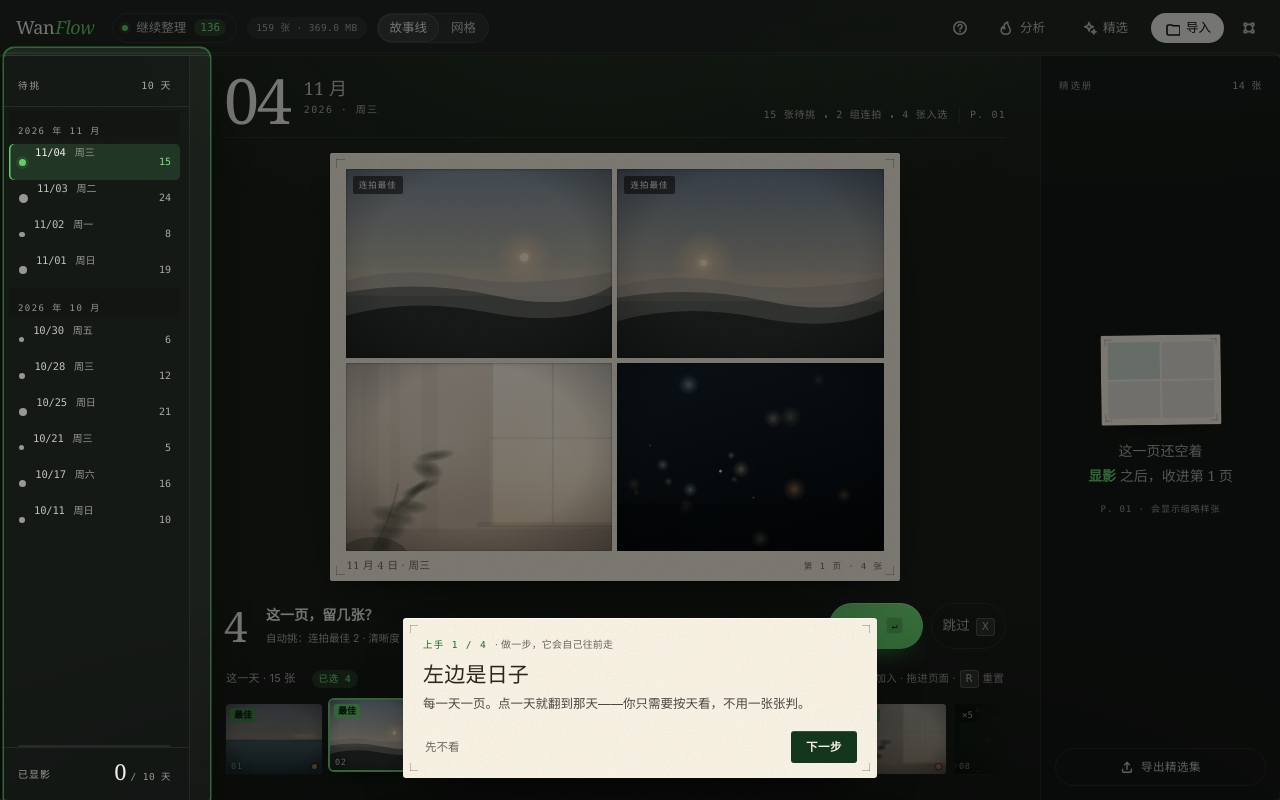
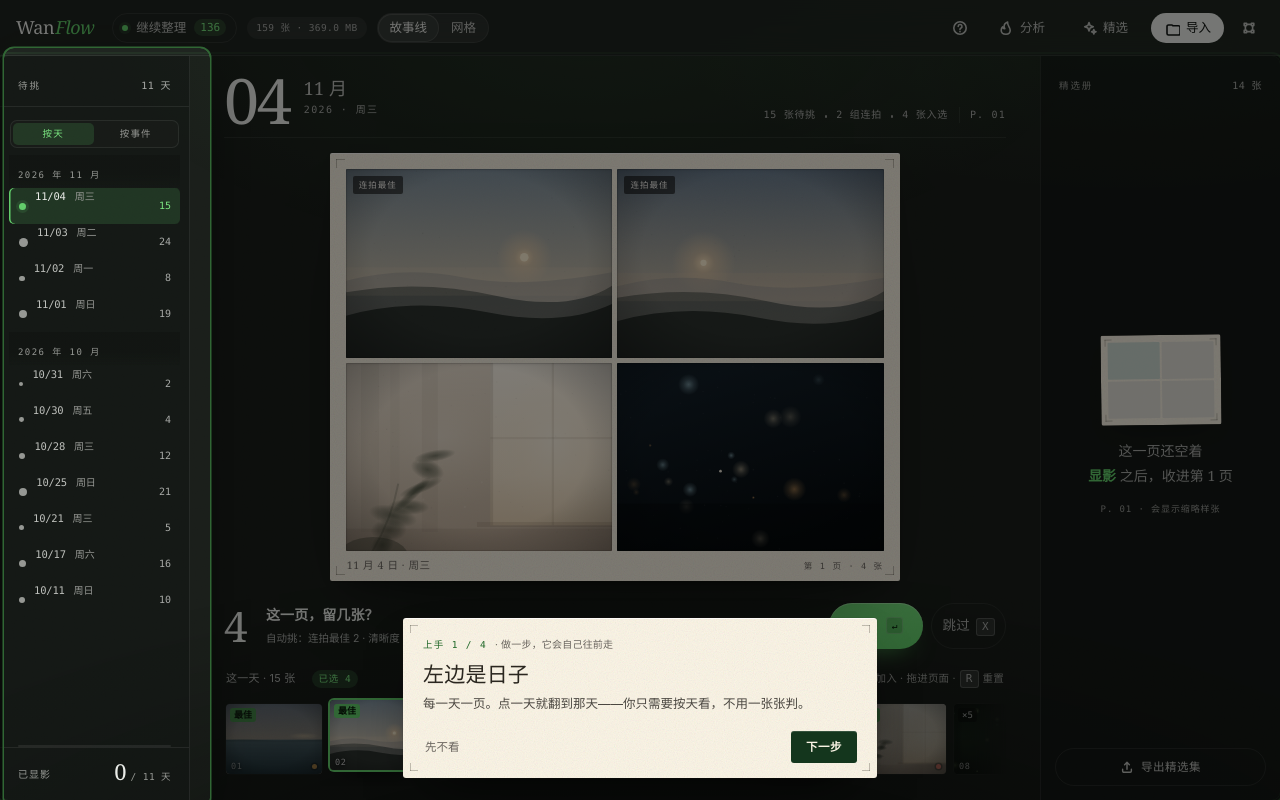
Before and after one commit to sevenaaaaaaaaa/wanflow, a Vue app: page / in a window 1280 px wide. Built offline with nearby package versions, Linux system fonts and the light colour scheme.

Commit message:
feat: 故事线支持按事件成页（按天/按事件切换，跨午夜合并）

```diff
--- a/src/components/Storyline.vue
+++ b/src/components/Storyline.vue
@@ -14,6 +14,8 @@ const emit = defineEmits<{
 interface Day {
   key: string;
   ts: number;
+  /** 这一页最后一张的时间；按天成页时是当天最后一张，按事件成页时是这一段最后一张 */
+  endTs: number;
   items: MediaItem[];
 }
 
@@ -57,48 +59,83 @@ const banned = ref<Record<string, number[]>>({});
 interface Page {
   key: string;
   ts: number;
+  endTs: number;
   count: number;
   thumbs: string[];
 }
 const kept = ref<MediaItem[]>([]);
-// 只把「这一轮显影过的日子」收进精选册；保留名单本身从 kept 推导，撤销/重做才会同步
-const DAYS_KEY = "wanflow-developed-days";
-// 记「这一天显影了哪几张」。撤销后这几张不再是 keep，就当这页没显影过；重做后自动回来。
-const developedDays = ref<Record<string, number[]>>({});
+// 精选册记「显影时的那一页」，而不是记日期：keys 只是索引，
+// 日期与跨度随记录走，按天 / 按事件两种成页方式才能并存同一本册子。
+const PAGES_KEY = "wanflow-developed-pages";
+const LEGACY_DAYS_KEY = "wanflow-developed-days";
+interface DevelopedPage { ids: number[]; ts: number; endTs: number; mode: "day" | "event" }
+const developedPages = ref<Record<string, DevelopedPage>>({});
+function keyToTs(key: string) {
+  const m = /^(\d{4})-(\d{2})-(\d{2})$/.exec(key);
+  if (!m) return 0;
+  return new Date(Number(m[1]), Number(m[2]) - 1, Number(m[3])).getTime() / 1000;
+}
 try {
-  const raw = localStorage.getItem(DAYS_KEY);
+  const raw = localStorage.getItem(PAGES_KEY);
   if (raw) {
-    const parsed = JSON.parse(raw);
-    if (Array.isArray(parsed)) {
-      const migrated: Record<string, number[]> = {};
-      for (const key of parsed) migrated[String(key)] = [];
-      developedDays.value = migrated;
-    } else if (parsed && typeof parsed === "object") {
-      developedDays.value = parsed as Record<string, number[]>;
+    developedPages.value = JSON.parse(raw) as Record<string, DevelopedPage>;
+  } else {
+    // 旧格式：Record<dayKey, keptIds> 或 string[]；迁移成带日期跨度的记录
+    const legacy = localStorage.getItem(LEGACY_DAYS_KEY);
+    if (legacy) {
+      const parsed = JSON.parse(legacy);
+      const out: Record<string, DevelopedPage> = {};
+      if (Array.isArray(parsed)) {
+        for (const key of parsed) {
+          const ts = keyToTs(String(key));
+          out[String(key)] = { ids: [], ts, endTs: ts, mode: "day" };
+        }
+      } else if (parsed && typeof parsed === "object") {
+        for (const [key, ids] of Object.entries(parsed)) {
+          const ts = keyToTs(key);
+          out[key] = { ids: (ids as number[]) ?? [], ts, endTs: ts, mode: "day" };
+        }
+      }
+      developedPages.value = out;
     }
   }
 } catch { /* 本地存储不可用就不记忆 */ }
-function rememberDay(key: string, ids: number[]) {
-  developedDays.value = { ...developedDays.value, [key]: ids };
-  try { localStorage.setItem(DAYS_KEY, JSON.stringify(developedDays.value)); } catch { /* 忽略 */ }
+function rememberPage(page: Day, ids: number[]) {
+  const rec: DevelopedPage = { ids, ts: page.ts, endTs: page.endTs, mode: groupMode.value };
+  // 同一批照片只该在册子里出现一次：新页完整覆盖了旧页时，把旧页换掉
+  const sig = new Set(ids);
+  const next: Record<string, DevelopedPage> = {};
+  for (const [key, prev] of Object.entries(developedPages.value)) {
+    if (key === page.key) continue;
+    if (ids.length && prev.ids.length && prev.ids.every((id) => sig.has(id))) continue;
+    next[key] = prev;
+  }
+  next[page.key] = rec;
+  developedPages.value = next;
+  try { localStorage.setItem(PAGES_KEY, JSON.stringify(next)); } catch { /* 忽略 */ }
 }
 const developed = computed<Page[]>(() => {
-  const show = developedDays.value;
-  const map = new Map<string, MediaItem[]>();
-  for (const m of kept.value) {
-    const key = dayKey(m.effTime);
-    const list = map.get(key);
-    if (list) list.push(m);
-    else map.set(key, [m]);
-  }
+  const keptById = new Map(kept.value.map((m) => [m.id, m]));
   const out: Page[] = [];
-  for (const [key, list] of map) {
-    const ids = show[key];
-    if (!ids) continue;
-    // 有记录就要求当初显影的那几张现在仍是 keep；撤销后自然隐藏
-    if (ids.length && !ids.every((id) => list.some((m) => m.id === id))) continue;
+  for (const [key, rec] of Object.entries(developedPages.value)) {
+    let list: MediaItem[];
+    if (rec.ids.length) {
+      // 当初显影的那几张现在必须仍是 keep；撤销后自然隐藏，重做后自动回来
+      list = rec.ids.map((id) => keptById.get(id)).filter((m): m is MediaItem => !!m);
+      if (list.length !== rec.ids.length) continue;
+    } else {
+      // 更早的记录没存 ids：退回按天取这本册子里的 keep
+      list = kept.value.filter((m) => dayKey(m.effTime) === key);
+      if (!list.length) continue;
+    }
     list.sort((a, b) => a.effTime - b.effTime);
-    out.push({ key, ts: list[0].effTime, count: list.length, thumbs: list.slice(0, 4).map((m) => thumbUrl(m)) });
+    out.push({
+      key,
+      ts: rec.ts || list[0].effTime,
+      endTs: rec.endTs || list[list.length - 1].effTime,
+      count: list.length,
+      thumbs: list.slice(0, 4).map((m) => thumbUrl(m)),
+    });
   }
   out.sort((a, b) => b.ts - a.ts);
   return out;
@@ -118,22 +155,46 @@ function monthLabel(ts: number) {
   return p.y + " 年 " + p.m + " 月";
 }
 
-const days = computed<Day[]>(() => {
+// 成页方式：day = 日历天；event = 一次连续拍摄（间隔 > 6 小时就断，跨午夜接着拍算同一段）
+const GROUP_MODE_KEY = "wanflow-group-mode";
+const groupMode = ref<"day" | "event">("day");
+try { if (localStorage.getItem(GROUP_MODE_KEY) === "event") groupMode.value = "event"; } catch { /* 忽略 */ }
+const EVENT_GAP_SEC = 6 * 3600;
+
+function groupByDay(list: MediaItem[]): Day[] {
   const map = new Map<string, MediaItem[]>();
-  for (const m of items.value) {
+  for (const m of list) {
     const key = dayKey(m.effTime);
-    const list = map.get(key);
-    if (list) list.push(m);
+    const group = map.get(key);
+    if (group) group.push(m);
     else map.set(key, [m]);
   }
   const out: Day[] = [];
-  for (const [key, list] of map) {
-    list.sort((a, b) => a.effTime - b.effTime);
-    out.push({ key, ts: list[0].effTime, items: list });
+  for (const [key, group] of map) {
+    group.sort((a, b) => a.effTime - b.effTime);
+    out.push({ key, ts: group[0].effTime, endTs: group[group.length - 1].effTime, items: group });
   }
   out.sort((a, b) => b.ts - a.ts);
   return out;
-});
+}
+function groupByEvent(list: MediaItem[]): Day[] {
+  const sorted = [...list].sort((a, b) => a.effTime - b.effTime);
+  const out: Day[] = [];
+  let run: MediaItem[] = [];
+  const flush = () => {
+    if (!run.length) return;
+    out.push({ key: "evt-" + run[0].id, ts: run[0].effTime, endTs: run[run.length - 1].effTime, items: run });
+    run = [];
+  };
+  for (const m of sorted) {
+    if (run.length && m.effTime - run[run.length - 1].effTime > EVENT_GAP_SEC) flush();
+    run.push(m);
+  }
+  flush();
+  out.sort((a, b) => b.ts - a.ts);
+  return out;
+}
+const days = computed<Day[]>(() => (groupMode.value === "day" ? groupByDay(items.value) : groupByEvent(items.value)));
 
 const months = computed(() => {
   const out: { label: string; days: Day[] }[] = [];
@@ -148,6 +209,54 @@ const months = computed(() => {
 
 const active = computed<Day | null>(() => days.value[activeIdx.value] ?? null);
 const activeParts = computed(() => (active.value ? parts(active.value.ts) : null));
+
+const isEvent = computed(() => groupMode.value === "event");
+const groupUnit = computed(() => (isEvent.value ? "个事件" : "天"));
+const groupShort = computed(() => (isEvent.value ? "段" : "天"));
+const groupNoun = computed(() => (isEvent.value ? "这一段" : "这一天"));
+
+function timeOf(ts: number) {
+  const d = new Date(ts * 1000);
+  return pad2(d.getHours()) + ":" + pad2(d.getMinutes());
+}
+function sameCalDay(a: number, b: number) {
+  const x = new Date(a * 1000);
+  const y = new Date(b * 1000);
+  return x.getFullYear() === y.getFullYear() && x.getMonth() === y.getMonth() && x.getDate() === y.getDate();
+}
+function daySpan(a: number, b: number) {
+  const x = new Date(a * 1000);
+  const y = new Date(b * 1000);
+  const d1 = new Date(x.getFullYear(), x.getMonth(), x.getDate()).getTime();
+  const d2 = new Date(y.getFullYear(), y.getMonth(), y.getDate()).getTime();
+  return Math.max(1, Math.round((d2 - d1) / 86400000) + 1);
+}
+// 事件页的副标题：同一天给时间弧，跨天给「M/D HH:MM → M/D HH:MM · N 天」
+const spanLine = computed(() => {
+  const a = active.value;
+  if (!a || !isEvent.value) return "";
+  if (sameCalDay(a.ts, a.endTs)) return timeOf(a.ts) + " – " + timeOf(a.endTs);
+  const s = parts(a.ts);
+  const e = parts(a.endTs);
+  return s.m + "/" + pad2(s.d) + " " + timeOf(a.ts) + " → " + e.m + "/" + pad2(e.d) + " " + timeOf(a.endTs) + " · " + daySpan(a.ts, a.endTs) + " 天";
+});
+function pageLabel(p: Page) {
+  const a = parts(p.ts);
+  const b = parts(p.endTs);
+  if (a.y === b.y && a.m === b.m && a.d === b.d) return a.m + " 月 " + a.d + " 日";
+  return a.m + "/" + pad2(a.d) + " – " + b.m + "/" + pad2(b.d);
+}
+function setGroupMode(mode: "day" | "event") {
+  if (mode === groupMode.value) return;
+  const anchor = active.value?.ts ?? 0;
+  groupMode.value = mode;
+  try { localStorage.setItem(GROUP_MODE_KEY, mode); } catch { /* 忽略 */ }
+  const list = days.value;
+  let i = list.findIndex((p) => anchor >= p.ts && anchor <= p.endTs);
+  if (i < 0) i = Math.min(activeIdx.value, list.length - 1);
+  activeIdx.value = Math.max(0, i);
+  if (mode === "event") emit("toast", "按拍摄间隔成页：超过 6 小时的间隔会断开，跨午夜连续拍会留在同一页");
+}
 
 function defaultBudget(n: number) {
   return Math.min(MAX_BUDGET, Math.max(1, Math.round(Math.sqrt(n))));
@@ -213,8 +322,12 @@ const burstGroups = computed(() => {
   return set.size;
 });
 const dateLine = computed(() => {
+  const a = active.value;
   const p = activeParts.value;
-  return p ? p.m + " 月 " + p.d + " 日 · " + p.w : "";
+  if (!a || !p) return "";
+  if (sameCalDay(a.ts, a.endTs)) return p.m + " 月 " + p.d + " 日 · " + p.w;
+  const e = parts(a.endTs);
+  return p.m + "/" + pad2(p.d) + " – " + e.m + "/" + pad2(e.d) + " · " + daySpan(a.ts, a.endTs) + " 天";
 });
 const folio = computed(() => developed.value.length + 1);
 
@@ -364,7 +477,7 @@ function go(delta: number) {
   const next = activeIdx.value + delta;
   if (next < 0) return;
   if (next > days.value.length - 1) {
-    emit("toast", "已经是最后一天了");
+    emit("toast", "已经是最后一页了");
     return;
   }
   activeIdx.value = next;
@@ -381,7 +494,7 @@ function jump(key: string) {
   if (same && tourOpen.value && tourStep.value === 0) nextTick(advanceTour);
 }
 function skipDay() {
-  if (activeIdx.value >= days.value.length - 1) emit("toast", "这是最后一天，显影后这一轮就收尾了");
+  if (activeIdx.value >= days.value.length - 1) emit("toast", "这是最后一页，显影后这一轮就收尾了");
   else activeIdx.value++;
 }
 const wait = (ms: number) => new Promise<void>((r) => window.setTimeout(r, ms));
@@ -493,7 +606,7 @@ async function develop() {
   flashing.value = true;
   try {
     await Promise.all([api.developPage(keepIds, restIds), wait(140)]);
-    rememberDay(day.key, keepIds);
+    rememberPage(day, keepIds);
     // 页面淡出后重读待挑 + 已保留（精选册由 kept 推导，撤销后自动回退）
     leaving.value = true;
     await wait(240);
@@ -592,7 +705,16 @@ defineExpose({ startTour });
       <aside class="timeline">
         <div class="tl-head">
           <span class="tl-kicker">待挑</span>
-          <span class="tl-count">{{ days.length }} 天</span>
+          <span class="tl-count">{{ days.length }} {{ groupUnit }}</span>
+        </div>
+        <div class="group-switch" role="group" aria-label="成页方式">
+          <button :class="{ on: groupMode === 'day' }" :aria-pressed="groupMode === 'day'" @click="setGroupMode('day')">按天</button>
+          <button
+            :class="{ on: groupMode === 'event' }"
+            :aria-pressed="groupMode === 'event'"
+            title="按拍摄间隔成页：超过 6 小时算新的一段，跨午夜连续拍摄留在同一段"
+            @click="setGroupMode('event')"
+          >按事件</button>
         </div>
         <div class="tl-scroll">
           <template v-for="mo in months" :key="mo.label">
@@ -606,7 +728,7 @@ defineExpose({ startTour });
             >
               <span class="tl-dot" :style="{ '--w': Math.min(1, d.items.length / 34) }"></span>
               <span class="tl-date">{{ parts(d.ts).m }}/{{ pad2(parts(d.ts).d) }}</span>
-              <span class="tl-week">{{ parts(d.ts).w }}</span>
+              <span class="tl-week">{{ isEvent ? timeOf(d.ts) : parts(d.ts).w }}</span>
               <span class="tl-n">{{ d.items.length }}</span>
             </button>
           </template>
@@ -616,13 +738,17 @@ defineExpose({ startTour });
         </div>
         <div class="tl-foot">
           <span class="tl-foot-k">已显影</span>
-          <span class="tl-foot-n"><b>{{ developed.length }}</b><i>/ {{ doneDays }} 天</i></span>
+          <span class="tl-foot-n"><b>{{ developed.length }}</b><i>/ {{ doneDays }} {{ groupShort }}</i></span>
         </div>
       </aside>
 
       <main class="stage">
         <!-- 窄屏换天：时间轴收成一条可横滑的「日签」，功能不消失 -->
-        <nav class="day-rail" aria-label="按天翻页">
+        <nav class="day-rail" aria-label="按页翻页">
+          <div class="rail-switch" role="group" aria-label="成页方式">
+            <button :class="{ on: groupMode === 'day' }" :aria-pressed="groupMode === 'day'" @click="setGroupMode('day')">按天</button>
+            <button :class="{ on: groupMode === 'event' }" :aria-pressed="groupMode === 'event'" @click="setGroupMode('event')">按事件</button>
+          </div>
           <button
             v-for="d in days"
             :key="d.key"
@@ -631,7 +757,7 @@ defineExpose({ startTour });
             @click="jump(d.key)"
           >
             <b>{{ parts(d.ts).m }}/{{ pad2(parts(d.ts).d) }}</b>
-            <span>{{ parts(d.ts).w }} · {{ d.items.length }}</span>
+            <span>{{ isEvent ? timeOf(d.ts) : parts(d.ts).w }} · {{ d.items.length }}</span>
           </button>
         </nav>
 
@@ -642,6 +768,7 @@ defineExpose({ startTour });
               <span class="day-sub">
                 <b class="day-month">{{ activeParts.m }} 月</b>
                 <span class="day-week">{{ activeParts.y }} · {{ activeParts.w }}</span>
+                <span v-if="isEvent" class="day-span">{{ spanLine }}</span>
               </span>
             </div>
             <div class="day-meta">
@@ -728,7 +855,7 @@ defineExpose({ startTour });
 
           <div class="strip-wrap">
             <div class="strip-head">
-              <span class="strip-title">这一天 · {{ active.items.length }} 张 <b class="strip-picked">已选 {{ chosen.length }}</b></span>
+              <span class="strip-title">{{ groupNoun }} · {{ active.items.length }} 张 <b class="strip-picked">已选 {{ chosen.length }}</b></span>
               <span class="strip-hint"><kbd>←</kbd><kbd>→</kbd> 张数 · 点照片加入 · 拖进页面 · <kbd>R</kbd> 重置</span>
             </div>
             <div class="strip" ref="stripEl" @wheel.prevent="onWheel">
@@ -779,7 +906,7 @@ defineExpose({ startTour });
               <img v-for="(t, j) in p.thumbs" :key="j" :src="t" alt="" draggable="false" />
             </div>
             <div class="mini-foot">
-              <span>{{ parts(p.ts).m }} 月 {{ parts(p.ts).d }} 日</span>
+              <span>{{ pageLabel(p) }}</span>
               <b>{{ p.count }} 张</b>
             </div>
           </div>
@@ -877,6 +1004,29 @@ defineExpose({ startTour });
   font-weight: 500;
 }
 .tl-count { font-family: var(--font-mono); font-size: 10px; color: var(--text-3); font-variant-numeric: tabular-nums; letter-spacing: .04em; }
+.group-switch {
+  display: flex;
+  gap: 2px;
+  margin: 9px 10px 7px;
+  padding: 2px;
+  border: 1px solid var(--border-1);
+  border-radius: 7px;
+  background: color-mix(in oklab, var(--bg-1) 55%, transparent);
+}
+.group-switch button {
+  flex: 1;
+  height: 22px;
+  border: none;
+  border-radius: 5px;
+  background: transparent;
+  color: var(--text-4);
+  font-family: var(--font-mono);
+  font-size: 9.5px;
+  letter-spacing: .12em;
+  transition: background var(--dur-2) var(--ease-out), color var(--dur-2) var(--ease-out);
+}
+.group-switch button:hover { color: var(--text-2); }
+.group-switch button.on { background: var(--accent-soft); color: var(--accent-ink); }
 .tl-scroll { flex: 1; overflow-y: auto; padding: 0 9px 12px; }
 .tl-month {
   position: sticky;
@@ -1037,6 +1187,15 @@ defineExpose({ startTour });
   font-size: 10px;
   letter-spacing: .14em;
   color: var(--text-3);
+}
+.day-span {
+  margin-top: 2px;
+  font-family: var(--font-mono);
+  font-size: 9.5px;
+  letter-spacing: .06em;
+  color: var(--accent-ink);
+  font-variant-numeric: tabular-nums;
+  white-space: nowrap;
 }
 .day-meta {
   display: flex;
@@ -1814,6 +1973,32 @@ defineExpose({ startTour });
     scrollbar-width: none;
   }
   .day-rail::-webkit-scrollbar { display: none; }
+  .rail-switch {
+    position: sticky;
+    left: 0;
+    z-index: 2;
+    flex: none;
+    display: flex;
+    gap: 2px;
+    align-self: center;
+    height: 40px;
+    padding: 3px;
+    margin-right: 2px;
+    border: 1px solid var(--border-1);
+    border-radius: 6px;
+    background: var(--bg-0);
+  }
+  .rail-switch button {
+    padding: 0 9px;
+    border: 0;
+    border-radius: 4px;
+    background: transparent;
+    color: var(--text-4);
+    font-family: var(--font-mono);
+    font-size: 9.5px;
+    letter-spacing: .1em;
+  }
+  .rail-switch button.on { background: var(--accent-soft); color: var(--accent-ink); }
   .rail-day {
     flex: none;
     display: flex;
@@ -1843,7 +2028,8 @@ defineExpose({ startTour });
   }
   .rail-day.on span { color: var(--accent-ink, var(--accent)); }
   .stage { padding: 16px 18px 12px; }
-  .spread { width: 100%; min-width: 0; }
+  /* 窄屏少了左栏，但顶栏 + 日签 + compose + 胶片条占得更多：按剩余高度定纸宽 */
+  .spread { width: min(100%, calc((100vh - 440px) * 1.3333)); min-width: 0; }
   .compose-count { min-width: 0; }
   .cc-sub { display: none; }
   .strip-hint { display: none; }
--- a/src/dev/mock.ts
+++ b/src/dev/mock.ts
@@ -167,14 +167,25 @@ const PLANS: DayPlan[] = [
 let idSeq = 1;
 const items: MediaItem[] = [];
 
+// 有些日子拍了两场（上午出门 + 傍晚在家），用来验证「按事件成页」能断开
+const SPLIT_DAYS = new Set([1, 10]);
+// 还有一晚拍到过了午夜：按天会被拆成两行，按事件仍是一段
+const NIGHT_DAY = 5;
+
 for (const plan of PLANS) {
   const base = new Date();
-  base.setHours(18, 40, 0, 0);
+  const night = plan.ago === NIGHT_DAY;
+  base.setHours(night ? 23 : 18, night ? 20 : 40, 0, 0);
   base.setDate(base.getDate() - plan.ago);
+  const splitAt = SPLIT_DAYS.has(plan.ago) ? Math.floor(plan.count * 0.55) : -1;
   let burst: number | null = null;
   let burstLeft = 0;
   for (let i = 0; i < plan.count; i++) {
-    const t = Math.floor(base.getTime() / 1000) - i * 90 - (i % 3) * 40;
+    const t = night
+      ? Math.floor(base.getTime() / 1000) + i * 480
+      : i >= splitAt && splitAt > 0
+        ? Math.floor(base.getTime() / 1000) - 9 * 3600 - (i - splitAt) * 70
+        : Math.floor(base.getTime() / 1000) - i * 90 - (i % 3) * 40;
     if (burstLeft === 0 && i > 2 && (i + plan.ago) % 6 === 0) {
       burst = 500 + idSeq;
       burstLeft = 2 + ((i + plan.ago) % 3);
```
